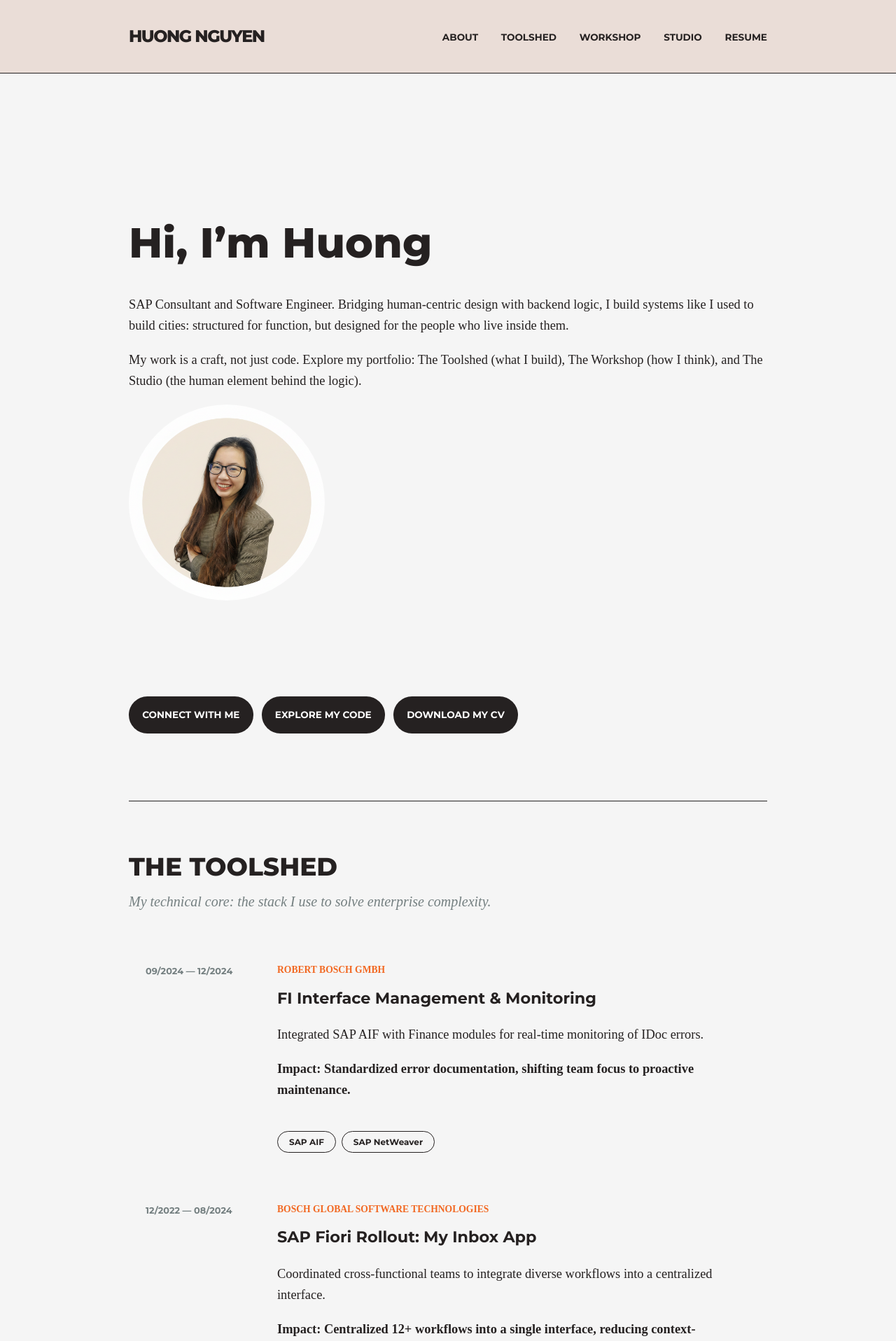
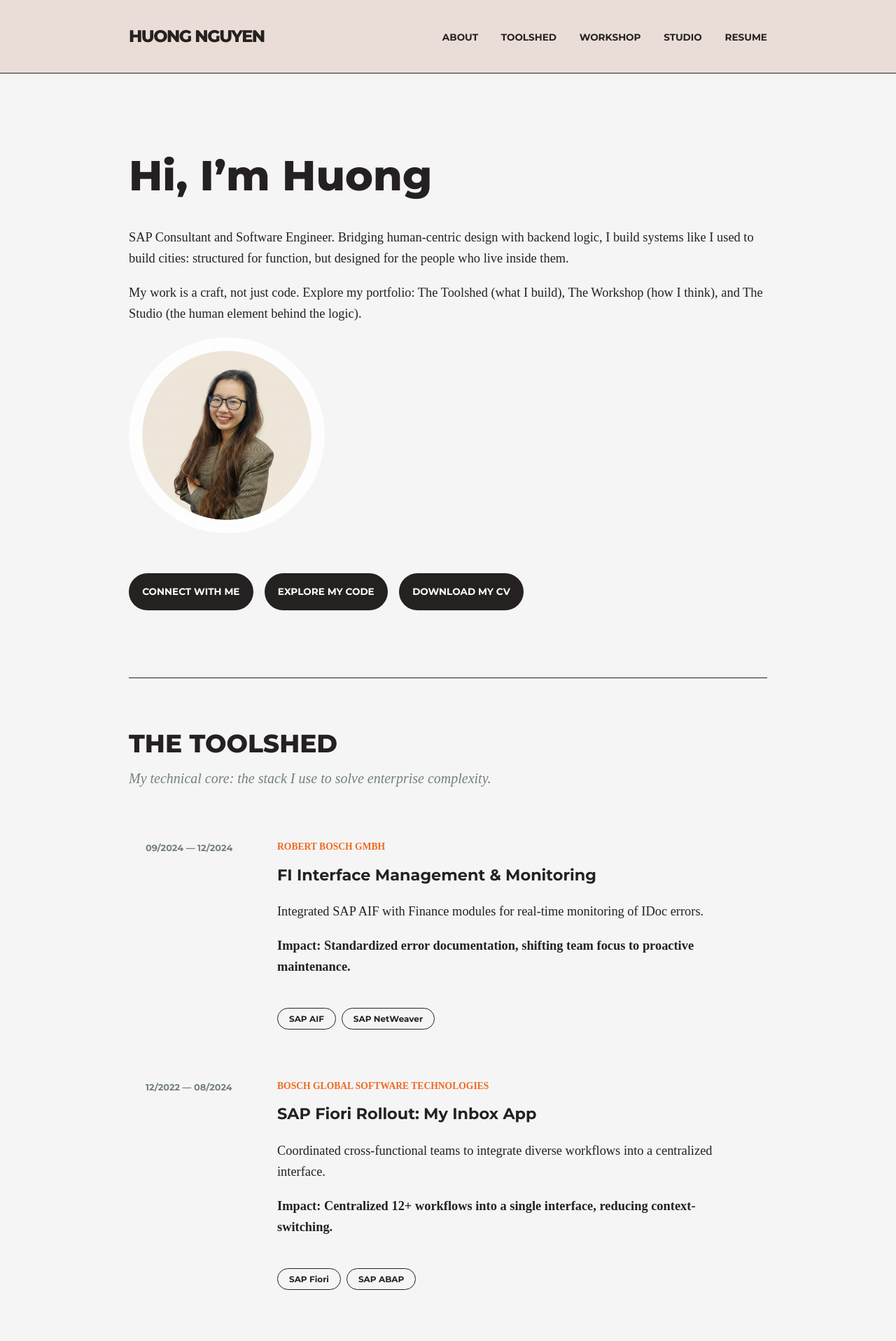
Before and after one commit to huongntn/portfolio-website, a Jekyll site: the page built from index.html, in a window 1280 px wide. Shown: the top 1916 px of the page at 70% size. Built offline with Jekyll 4.4.1, drawn with Linux system fonts in a browser that asks for light colours; some web fonts are replaced.

Commit message:
Update style.css

```diff
--- a/assets/css/style.css
+++ b/assets/css/style.css
@@ -32,9 +32,9 @@ header { background-color: var(--menu-sand); border-bottom: 1px solid var(--text
 
 /* Hero Section */
 .hero-container { display: flex; flex-direction: column; padding: 6rem 0; }
-.hero-wrapper { display: flex; flex-direction: row; justify-content: space-between; align-items: center; gap: 3rem; padding: 6rem 0; }
+.hero-wrapper { display: flex; flex-direction: row; justify-content: space-between; align-items: center; gap: 4rem; }
 .hero-text { flex: 1; text-align: left; }
-.hero-buttons { display: flex; flex-direction: row; flex-wrap: nowrap; gap: 0.75rem; margin-top: 2rem; justify-content: flex-start; }
+.hero-buttons { display: flex; flex-direction: row; flex-wrap: nowrap; gap: 1rem; margin-top: 3rem; justify-content: flex-start; width: 100% }
 h1 { font-family: var(--font-headers); font-weight: 800; font-size: 3.75rem; margin: 0 0 1.5rem 0; }
 
 .btn-dark { display: inline-flex; justify-content: center; align-items: center; font-family: var(--font-headers); font-weight: 700; font-size: 0.85rem; text-transform: uppercase; color: var(--white); background-color: var(--text-main); text-decoration: none; padding: 0.95rem 1.2rem; border-radius: 30px; white-space: nowrap; flex: 0 0 auto; transition: all 0.2s ease; }
```
